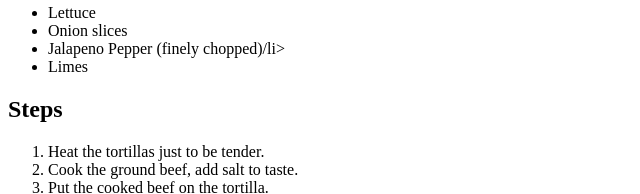
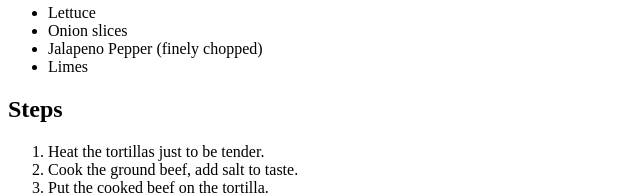
Before and after one commit to juanrafaelgomez/odin-recipes, a plain HTML site: page recipes/tacos.html in a window 1280 px wide. Shown: the part 1819-2013 px from the top of the page, 0-640 px from the left. Drawn offline with Linux system fonts and the light colour scheme.

Commit message:
Fixed unclose <li> tag.

```diff
--- a/recipes/tacos.html
+++ b/recipes/tacos.html
@@ -19,7 +19,7 @@
   <li>Cilantro</li>
   <li>Lettuce</li>
   <li>Onion slices</li>
-  <li>Jalapeno Pepper (finely chopped)/li>
+  <li>Jalapeno Pepper (finely chopped)</li>
   <li>Limes</li>
 </ul>
 <h2>Steps</h2>
```
